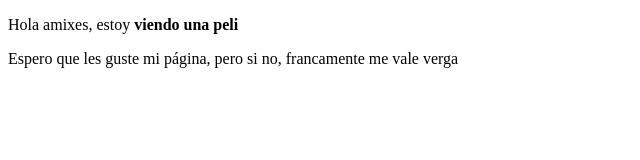
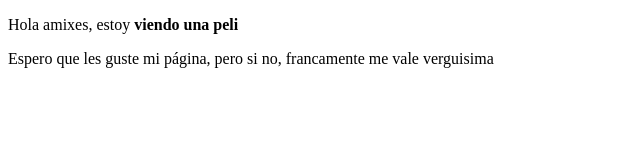
Before and after one commit to AvelinoMR/proyectoDemoCursoPrework, a plain HTML site: page index.html in a window 1280 px wide. Shown: the full height of the page, 0-640 px from the left. Drawn offline with Linux system fonts and the light colour scheme.

Commit message:
agregamos isima

```diff
--- a/index.html
+++ b/index.html
@@ -8,7 +8,7 @@
 </head>
 <body>
     <p>Hola amixes, estoy <strong>viendo una peli</strong> </p>
-    <p> Espero que les guste mi página, pero si no, francamente me vale verga</p>
+    <p> Espero que les guste mi página, pero si no, francamente me vale verguisima</p>
 
 </body>
 </html>
```
